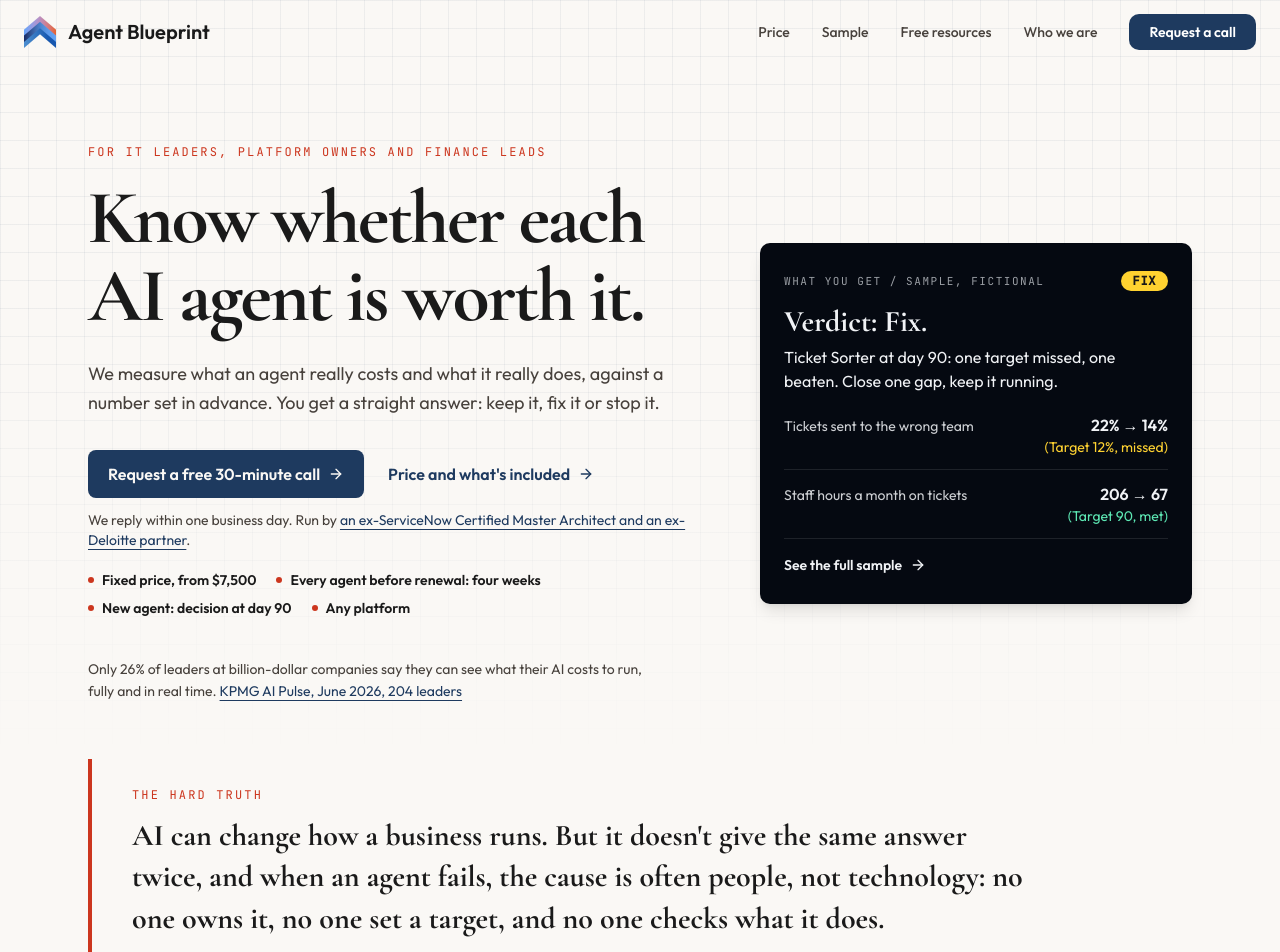
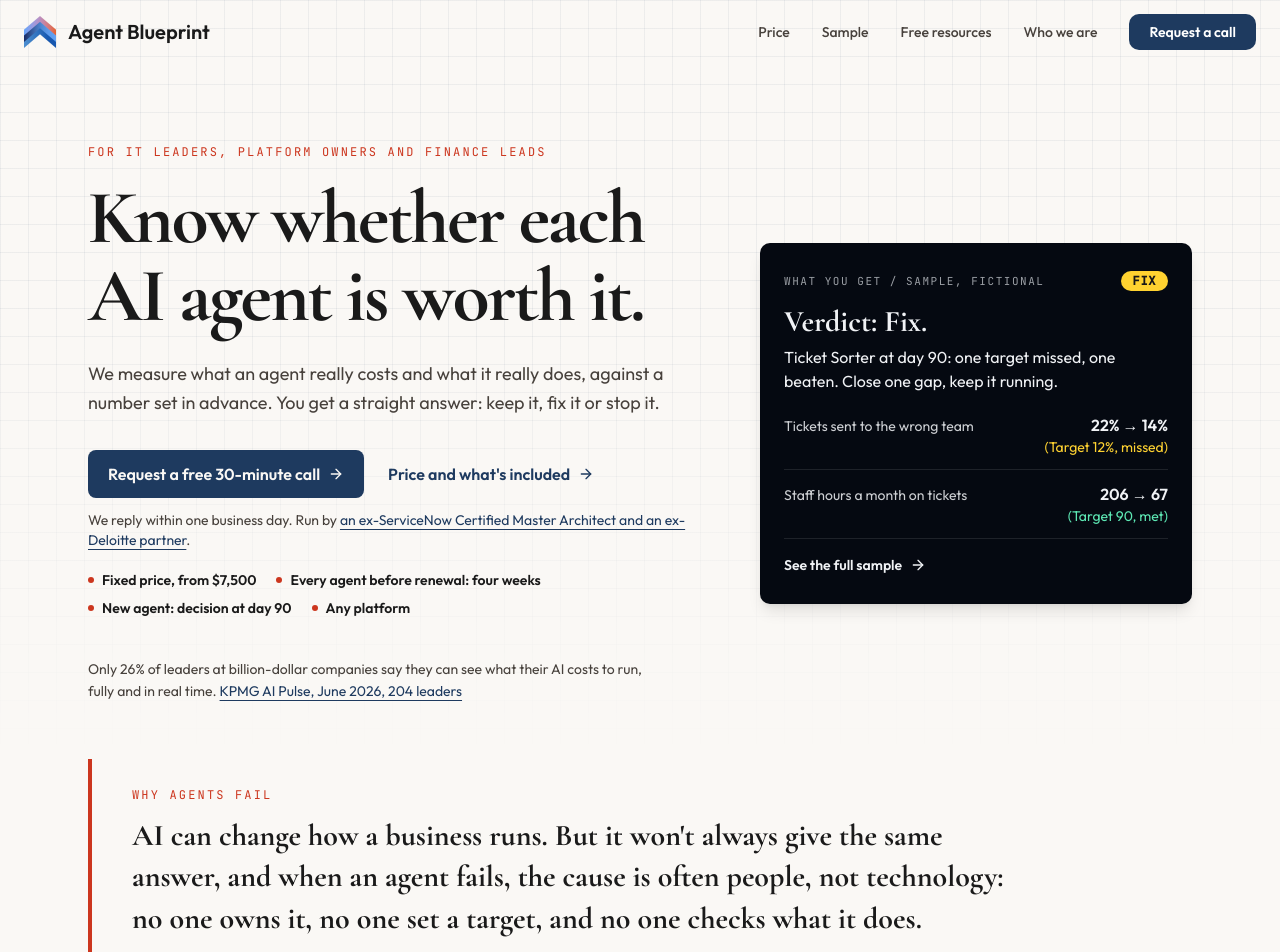
Before and after one commit to agent-blueprint/agent-blueprint-website, a Next.js app: page / in a window 1280 px wide. Shown: the top 952 px of the page. Built offline with nearby package versions, Linux system fonts and the light colour scheme.

Commit message:
copy(home): plainer label and accurate wording in the why-agents-fail band
Co-Authored-By: Claude Opus 5.5 <noreply@anthropic.com>

```diff
--- a/src/app/(marketing)/page.tsx
+++ b/src/app/(marketing)/page.tsx
@@ -301,15 +301,15 @@ export default function HomePage() {
         </div>
       </section>
 
-      {/* The hard truth: why the review exists, before the two ways in */}
+      {/* Why agents fail: why the review exists, before the two ways in */}
       <section className="mx-auto max-w-6xl px-6 pb-14" aria-labelledby="hard-truth-heading">
         <div className="border-l-4 border-accent bg-card px-6 py-7 md:px-10">
           <h2 id="hard-truth-heading" className="font-mono text-xs uppercase tracking-[0.18em] text-accent">
-            The hard truth
+            Why agents fail
           </h2>
           <p className="mt-3 max-w-4xl font-display text-2xl font-bold leading-snug text-foreground md:text-3xl">
-            AI can change how a business runs. But it doesn&apos;t give the same
-            answer twice, and when an agent fails, the cause is often people,
+            AI can change how a business runs. But it won&apos;t always give the
+            same answer, and when an agent fails, the cause is often people,
             not technology: no one owns it, no one set a target, and no one
             checks what it does.
           </p>
```
